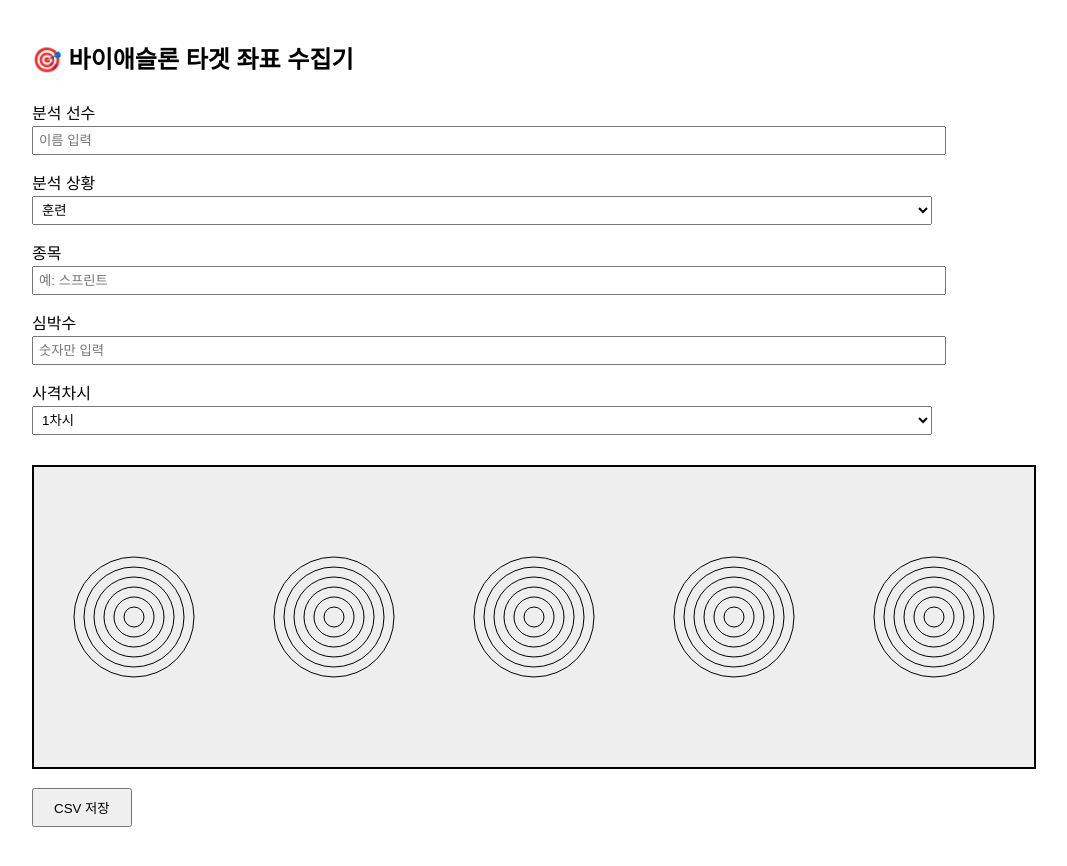
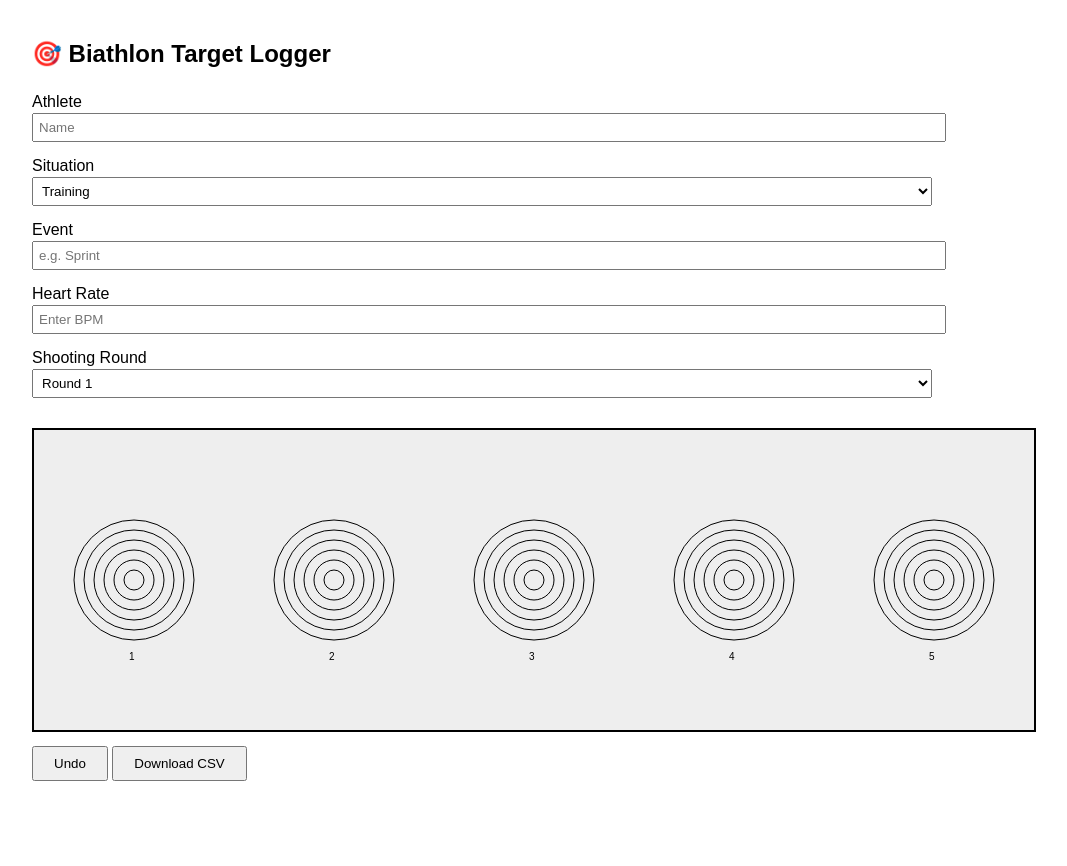
Before and after one commit to parabiomech/biathlon-target, a plain HTML site: page index.html in a window 1280 px wide. Shown: the whole page, without its empty margins (158-1225 px from the left). After the commit the page ends 821 px from the top, so only its background shows below. Drawn offline with Linux system fonts and the light colour scheme.

Commit message:
Update index.html

```diff
--- a/index.html
+++ b/index.html
@@ -25,7 +25,7 @@
       padding: 5px;
     }
     button {
-      margin-top: 15px;
+      margin-top: 10px;
       padding: 8px 20px;
     }
     #output {
@@ -36,36 +36,37 @@
   </style>
 </head>
 <body>
-  <h2>🎯 바이애슬론 타겟 좌표 수집기</h2>
+  <h2>🎯 Biathlon Target Logger</h2>
 
   <form id="tagForm">
-    <label>분석 선수</label>
-    <input type="text" id="athlete" placeholder="이름 입력">
+    <label>Athlete</label>
+    <input type="text" id="athlete" placeholder="Name">
 
-    <label>분석 상황</label>
+    <label>Situation</label>
     <select id="situation">
-      <option>훈련</option>
-      <option>경기</option>
+      <option>Training</option>
+      <option>Competition</option>
     </select>
 
-    <label>종목</label>
-    <input type="text" id="event" placeholder="예: 스프린트">
+    <label>Event</label>
+    <input type="text" id="event" placeholder="e.g. Sprint">
 
-    <label>심박수</label>
-    <input type="number" id="heartrate" placeholder="숫자만 입력">
+    <label>Heart Rate</label>
+    <input type="number" id="heartrate" placeholder="Enter BPM">
 
-    <label>사격차시</label>
+    <label>Shooting Round</label>
     <select id="shootingRound">
-      <option value="1">1차시</option>
-      <option value="2">2차시</option>
-      <option value="3">3차시</option>
-      <option value="4">4차시</option>
+      <option value="1">Round 1</option>
+      <option value="2">Round 2</option>
+      <option value="3">Round 3</option>
+      <option value="4">Round 4</option>
     </select>
   </form>
 
   <canvas id="canvas" width="1000" height="300"></canvas>
   <br>
-  <button onclick="downloadCSV()">CSV 저장</button>
+  <button onclick="undoLast()">Undo</button>
+  <button onclick="downloadCSV()">Download CSV</button>
 
   <div id="output"></div>
 
@@ -75,7 +76,6 @@
     const output = document.getElementById("output");
     const coords = [];
 
-    // 과녁 5개 중심 위치
     const targetCenters = [100, 300, 500, 700, 900];
     const targetY = 150;
 
@@ -86,20 +86,27 @@
 
       ctx.strokeStyle = "#000";
       for (let i = 0; i < 5; i++) {
+        const cx = targetCenters[i];
+        const cy = targetY;
+
         for (let r = 60; r >= 10; r -= 10) {
           ctx.beginPath();
-          ctx.arc(targetCenters[i], targetY, r, 0, 2 * Math.PI);
+          ctx.arc(cx, cy, r, 0, 2 * Math.PI);
           ctx.stroke();
         }
-        ctx.fillText(`${i + 1}`, targetCenters[i] - 5, targetY + 80);
+
+        ctx.fillStyle = "#000";
+        ctx.fillText(`${i + 1}`, cx - 5, cy + 80);
       }
 
       coords.forEach((pt, i) => {
+        const cx = targetCenters[pt.targetIndex - 1];
+        const cy = targetY;
         ctx.fillStyle = "red";
         ctx.beginPath();
-        ctx.arc(pt.x, pt.y, 5, 0, Math.PI * 2);
+        ctx.arc(cx + pt.x, cy + pt.y, 5, 0, Math.PI * 2);
         ctx.fill();
-        ctx.fillText(i + 1, pt.x + 6, pt.y - 6);
+        ctx.fillText(i + 1, cx + pt.x + 6, cy + pt.y - 6);
       });
     }
 
@@ -112,14 +119,20 @@
 
     canvas.addEventListener("click", (e) => {
       const rect = canvas.getBoundingClientRect();
-      const x = Math.round(e.clientX - rect.left);
-      const y = Math.round(e.clientY - rect.top);
+      const absX = Math.round(e.clientX - rect.left);
+      const absY = Math.round(e.clientY - rect.top);
 
-      const targetIndex = getTargetIndex(x);
+      const targetIndex = getTargetIndex(absX);
       if (!targetIndex) {
-        alert("과녁 영역 밖입니다.");
+        alert("Click inside a target.");
         return;
       }
+
+      const cx = targetCenters[targetIndex - 1];
+      const cy = targetY;
+
+      const relativeX = absX - cx;
+      const relativeY = absY - cy;
 
       const data = {
         date: new Date().toISOString(),
@@ -128,8 +141,9 @@
         event: document.getElementById("event").value,
         heartrate: document.getElementById("heartrate").value,
         shootingRound: document.getElementById("shootingRound").value,
-        targetIndex: targetIndex,
-        x, y
+        targetIndex,
+        x: relativeX,
+        y: relativeY
       };
 
       coords.push(data);
@@ -137,13 +151,20 @@
       output.textContent = JSON.stringify(coords, null, 2);
     });
 
+    function undoLast() {
+      coords.pop();
+      drawTargets();
+      output.textContent = JSON.stringify(coords, null, 2);
+    }
+
     function downloadCSV() {
-      let csv = "날짜,선수,상황,종목,심박수,사격차시,과녁,x,y\n";
+      let csv = "date,athlete,situation,event,heartrate,shooting_round,target,x,y\n";
       coords.forEach(pt => {
         csv += `${pt.date},${pt.athlete},${pt.situation},${pt.event},${pt.heartrate},${pt.shootingRound},${pt.targetIndex},${pt.x},${pt.y}\n`;
       });
 
-      const blob = new Blob([csv], { type: "text/csv;charset=utf-8;" });
+      // UTF-8 BOM 추가로 한글 깨짐 방지도 가능:
+      const blob = new Blob(["\uFEFF" + csv], { type: "text/csv;charset=utf-8;" });
       const url = URL.createObjectURL(blob);
       const link = document.createElement("a");
       link.setAttribute("href", url);
```
